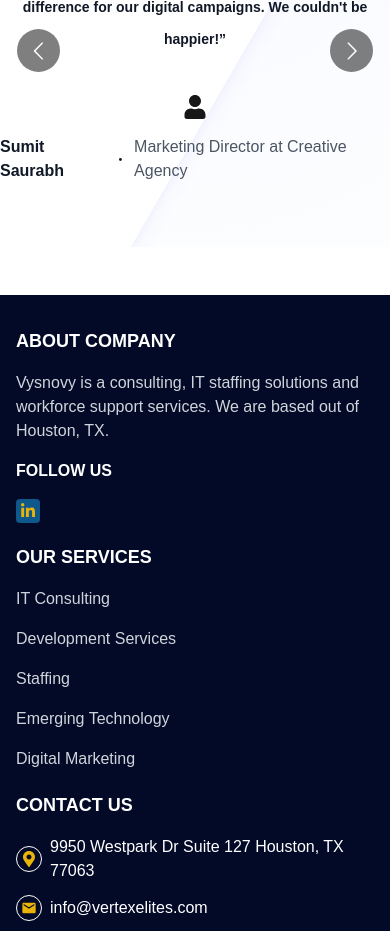
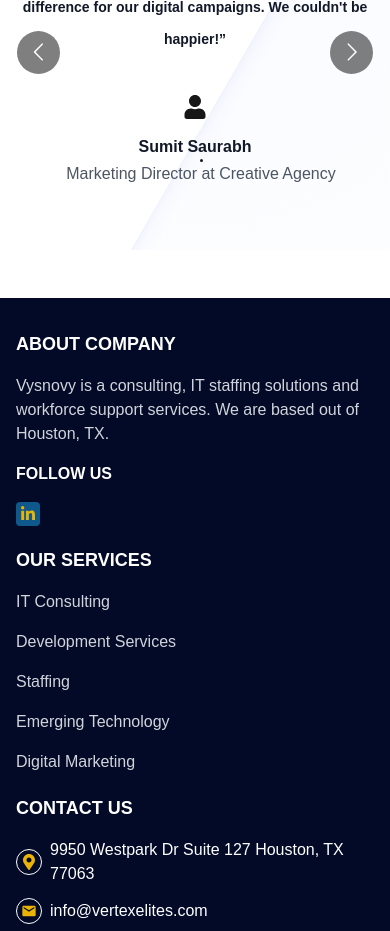
Before and after one commit to vibhu2208/IT-services-company, a Next.js app: page / in a window 390 px wide. Shown: the part 8640-9571 px from the top of the page. Built offline with nearby package versions, Linux system fonts and the light colour scheme.

Commit message:
testimonial css

```diff
--- a/src/components/testimorials.tsx
+++ b/src/components/testimorials.tsx
@@ -96,7 +96,7 @@ const Testimonials = () => {
                                     <p className='flex justify-center text-2xl md:text-4xl'>
                                     <FaUser />
                                     </p>
-                                    <div className="mt-4 flex items-center justify-center space-x-3 text-base">
+                                    <div className="mt-4 flex items-center flex-col md:flex-row justify-center space-x-3 text-base">
                                         <div className="font-semibold text-gray-900">{item.name}</div>
                                         <svg viewBox="0 0 2 2" width="3" height="3" aria-hidden="true" className="fill-gray-900">
                                             <circle cx="1" cy="1" r="1" />
```
